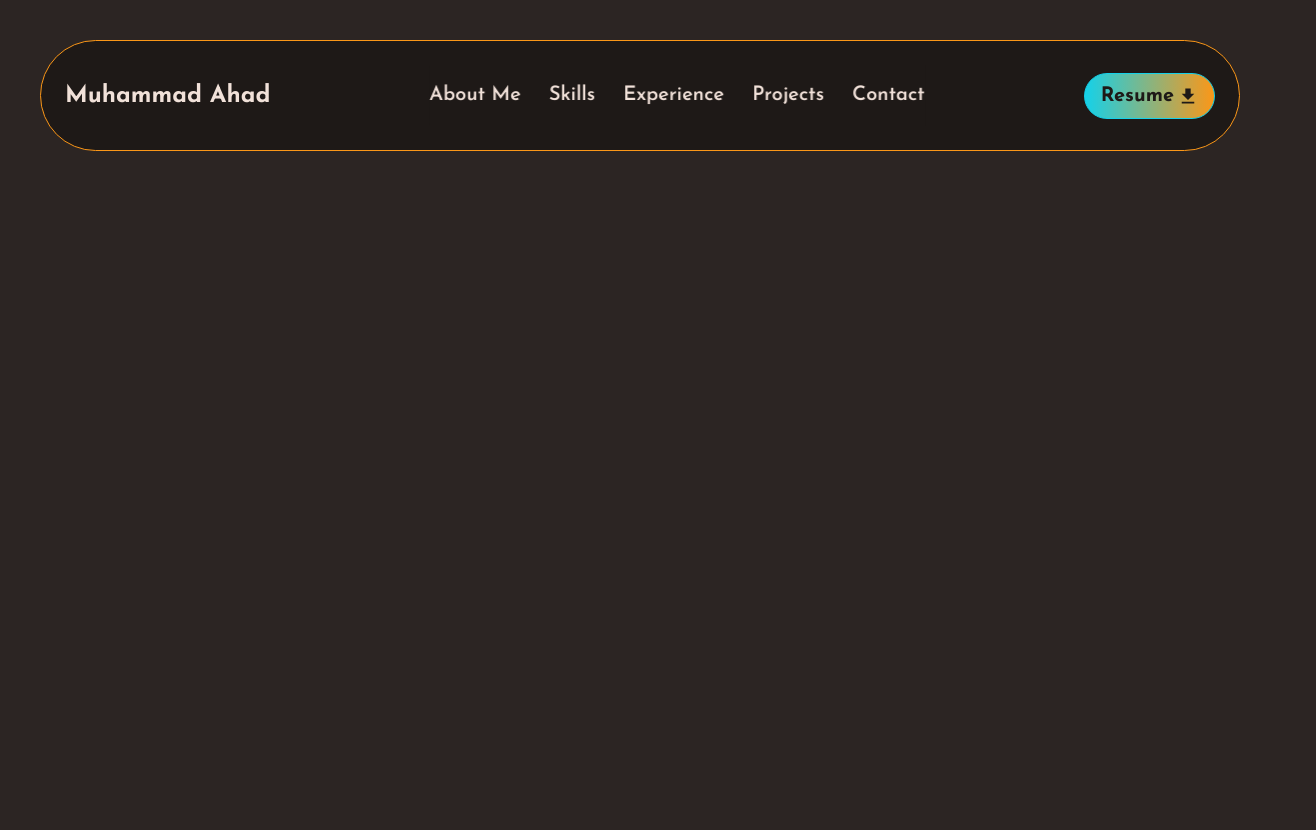
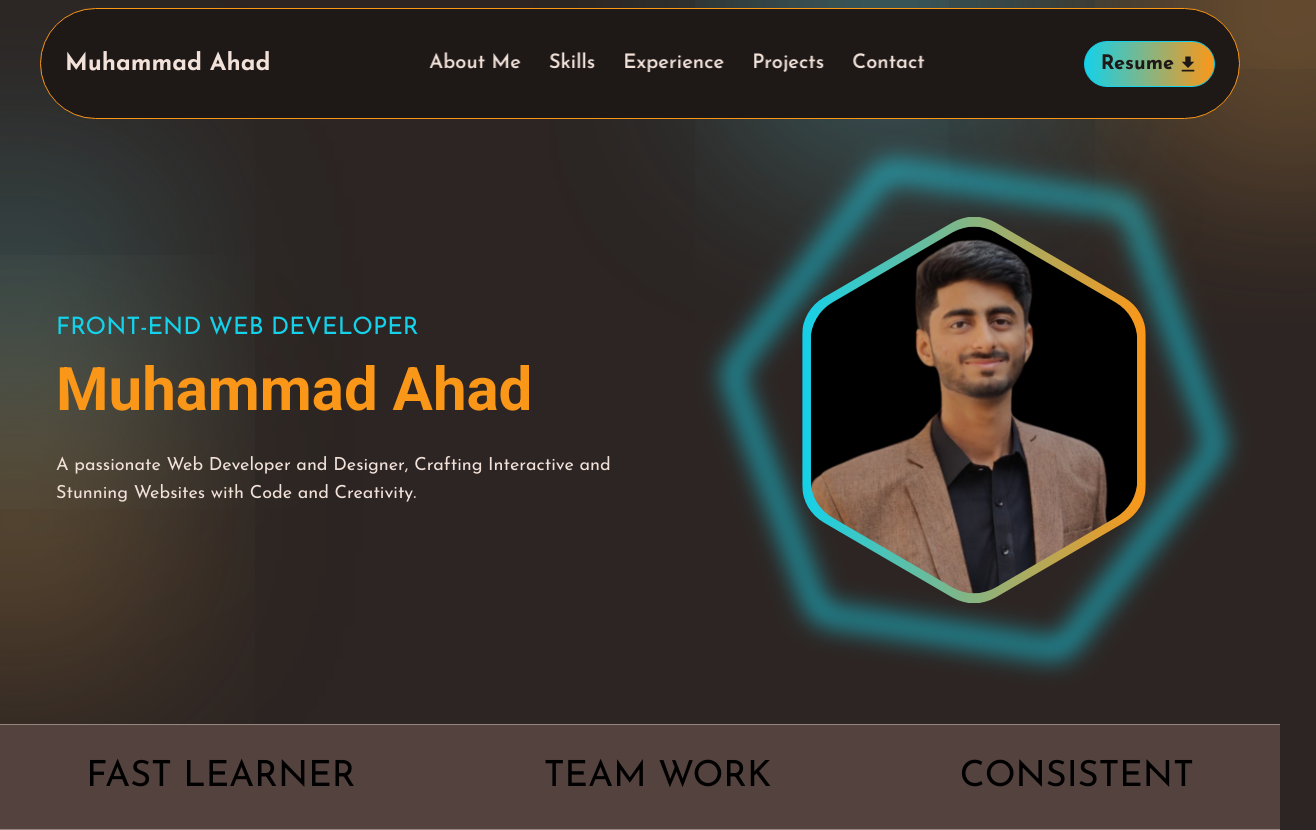
Before and after one commit to Ahad-Awan/ahad-portfolio, a React (Vite) app in the folder ahad-portfolio/: page / in a window 1280 px wide. Shown: the whole page, 1316 px wide, since content can reach past the window. Before the commit the page ends 800 px from the top, so only its background shows below. Built offline with nearby package versions, Linux system fonts and the light colour scheme.

Commit message:
hero section complete

```diff
--- a/ahad-portfolio/src/App.jsx
+++ b/ahad-portfolio/src/App.jsx
@@ -1,11 +1,15 @@
-import "./App.css";
 import NavBarMain from "./components/navbar/NavBarMain";
+import HeroMain from "./components/heroSection/heroMain";
+import HeroGradient from "./components/heroSection/heroGradient";
+import SubHeroSection from "./components/heroSection/SubHeroSection";
 
 function App() {
   return (
     <main className="font-body">
       <NavBarMain />
-      <heroMain />
+      <HeroMain />
+      <HeroGradient />
+      <SubHeroSection />
     </main>
   );
 }
--- /dev/null
+++ b/ahad-portfolio/src/components/heroSection/SubHeroSection.jsx
@@ -0,0 +1,13 @@
+import React from "react";
+
+const SubHeroSection = () => {
+  return (
+    <div className="w-full border-y border-lightGrey flex justify-around uppercase xl:text-4xl md:text-2xl sm:text-4xl py-8 items-center gap-4 bg-brown  ">
+      <p className="md:block sm:hidden">Fast Learner</p>
+      <p className="md:block sm:hidden">Team Work</p>
+      <p>Consistent</p>
+    </div>
+  );
+};
+
+export default SubHeroSection;
--- a/ahad-portfolio/src/components/heroSection/heroGradient.jsx
+++ b/ahad-portfolio/src/components/heroSection/heroGradient.jsx
@@ -1,7 +1,14 @@
 import React from "react";
 
 const heroGradient = () => {
-  return <div>heroGradient</div>;
+  return (
+    <div>
+      <div className="shadow-cyanMediumShadow absolute top-0 right-[400px] -z-10 animate-pulse "></div>
+      <div className="shadow-orangeMediumShadow absolute top-0 right-0 -z-10 animate-pulse "></div>
+      <div className="shadow-cyanMediumShadow absolute top-[300px] left-0 -z-10 opacity-50 "></div>
+      <div className="shadow-orangeMediumShadow absolute top-[500px] left-0 -z-10 opacity-50 "></div>
+    </div>
+  );
 };
 
 export default heroGradient;
--- a/ahad-portfolio/src/components/heroSection/heroMain.jsx
+++ b/ahad-portfolio/src/components/heroSection/heroMain.jsx
@@ -1,10 +1,13 @@
 import React from "react";
-
+import HeroPic from "./heroPic";
+import HeroText from "./heroText";
 const heroMain = () => {
   return (
-    <div>
-      <heroText />
-      <heroPic />
+    <div className="pt-40 pb-16">
+      <div className="flex md:flex-row sm:flex-col max-w-[1200px] mx-auto justify-between items-center relative px-4">
+        <HeroText />
+        <HeroPic />
+      </div>
     </div>
   );
 };
--- a/ahad-portfolio/src/components/heroSection/heroPic.jsx
+++ b/ahad-portfolio/src/components/heroSection/heroPic.jsx
@@ -1,7 +1,19 @@
 import React from "react";
+import { PiHexagonThin } from "react-icons/pi";
 
 const heroPic = () => {
-  return <div>heroPic</div>;
+  return (
+    <div className="h-full flex items-center justify-center">
+      <img
+        src="../../public/images/hexaPic.png"
+        alt="ahad image"
+        className="max-h-[550px] w-auto"
+      />
+      <div className="absolute -z-10 justify-center items-center animate-pulse">
+        <PiHexagonThin className="md:h-[90%] sm:h-[120%] min-h-[600px] w-auto text-cyan blur-md animate-[spin_20s_linear_infinite]" />
+      </div>
+    </div>
+  );
 };
 
 export default heroPic;
--- a/ahad-portfolio/src/components/heroSection/heroText.jsx
+++ b/ahad-portfolio/src/components/heroSection/heroText.jsx
@@ -2,10 +2,17 @@
 
 const heroText = () => {
   return (
-    <div>
-      <h2>Front-End Web Developer</h2>
-      <h1>Muhammad Ahad</h1>
-      <p></p>
+    <div className="flex flex-col gap-4 h-full justify-center md:text-left sm:text-center">
+      <h2 className="lg:text-2xl sm:text-xl uppercase text-cyan">
+        Front-End Web Developer
+      </h2>
+      <h1 className="md:text-[2.8rem] lg:text-6xl sm:text-4xl font-bold font-special text-orange ">
+        Muhammad Ahad
+      </h1>
+      <p className="text-lg mt-4 text-white">
+        A passionate Web Developer and Designer, Crafting Interactive and <br />
+        Stunning Websites with Code and Creativity.
+      </p>
     </div>
   );
 };
--- a/ahad-portfolio/tailwind.config.js
+++ b/ahad-portfolio/tailwind.config.js
@@ -32,6 +32,8 @@
     extend: {
       boxShadow: {
         cyanShadow: "0px 0px 20px 0px rgba(94, 206, 220, 0.5)",
+        cyanMediumShadow: "10px 10px 200px 150px rgba(94, 206, 220, 0.5)",
+        orangeMediumShadow: "10px 10px 200px 150px rgba(240, 169, 79, 0.5)",
       },
     },
     fontFamily: {
```
Also changed, not shown: ahad-portfolio/public/images/ahadPic.png (added).
